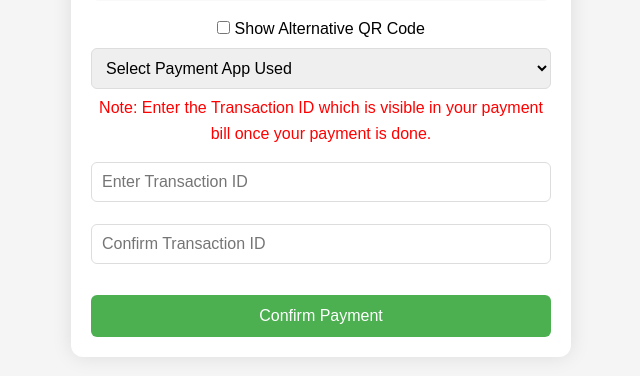
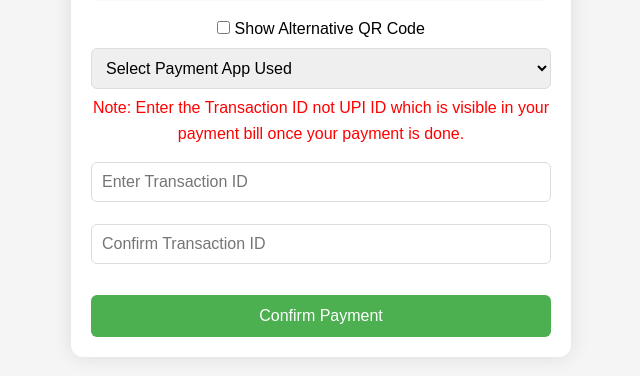
Before and after one commit to Sunilreddyyaparla/EYE2K25, a Flask app: page /qr_code in a window 1280 px wide. Shown: the part 372-748 px from the top of the page, without its empty margins (319-959 px from the left). Run offline with Flask 3, Linux system fonts and the light colour scheme; the visitor is signed in with stand-in values (Sample User, id 1).

Commit message:
Update qr_code.html

```diff
--- a/templates/qr_code.html
+++ b/templates/qr_code.html
@@ -45,7 +45,7 @@
                 <option value="Paytm">Paytm</option>
                 <option value="Other UPI">Other UPI App</option>
             </select>
-            <p style="color: red;">Note: Enter the Transaction ID which is visible in your payment bill once your payment is done.</p>
+            <p style="color: red;">Note: Enter the Transaction ID not UPI ID which is visible in your payment bill once your payment is done.</p>
             <div class="error-message" id="payment_app_error"></div>
 
             <div class="other-upi-container" id="other_upi_container">
```
